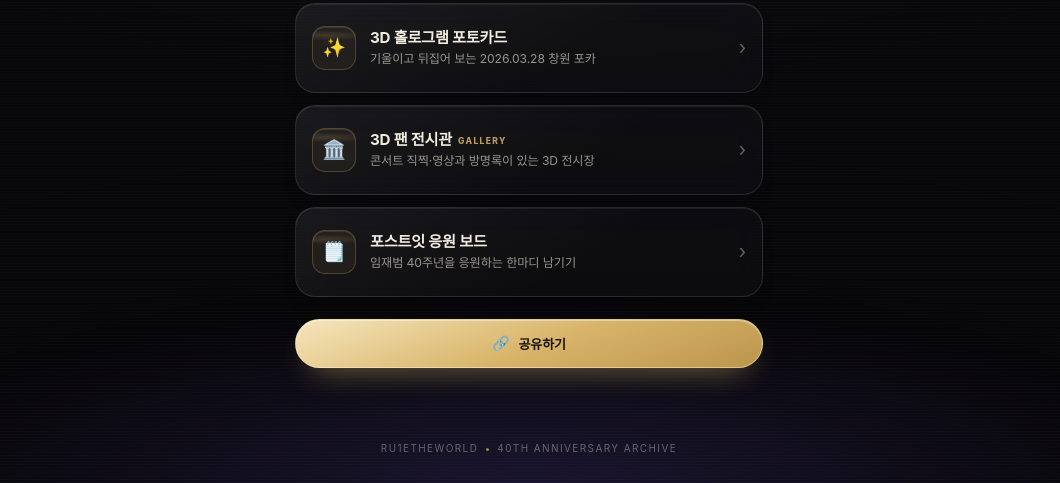
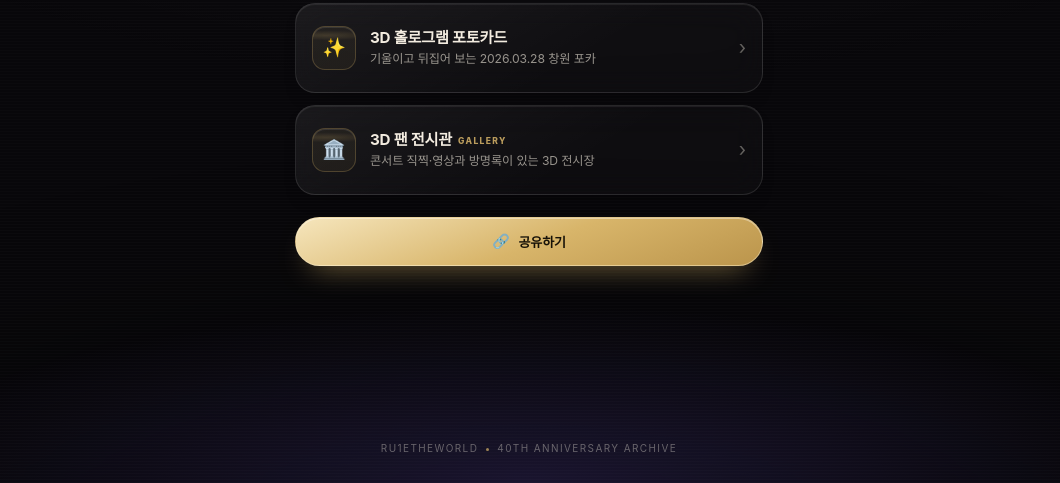
Before and after one commit to Ru1eTheWorld/YBJ-Archive, a plain HTML site: page links.html in a window 1280 px wide. Shown: the part 317-800 px from the top of the page, without its empty margins (111-1171 px from the left). Drawn offline with Linux system fonts and the light colour scheme.

Commit message:
Remove support board link from links hub

```diff
--- a/links.html
+++ b/links.html
@@ -351,15 +351,6 @@
       </span>
       <span class="arrow" aria-hidden="true">›</span>
     </a>
-
-    <a class="link" href="./board.html">
-      <span class="ico" aria-hidden="true">🗒️</span>
-      <span class="txt">
-        <b>포스트잇 응원 보드</b>
-        <em>임재범 40주년을 응원하는 한마디 남기기</em>
-      </span>
-      <span class="arrow" aria-hidden="true">›</span>
-    </a>
   </nav>
 
   <div class="actions">
```
